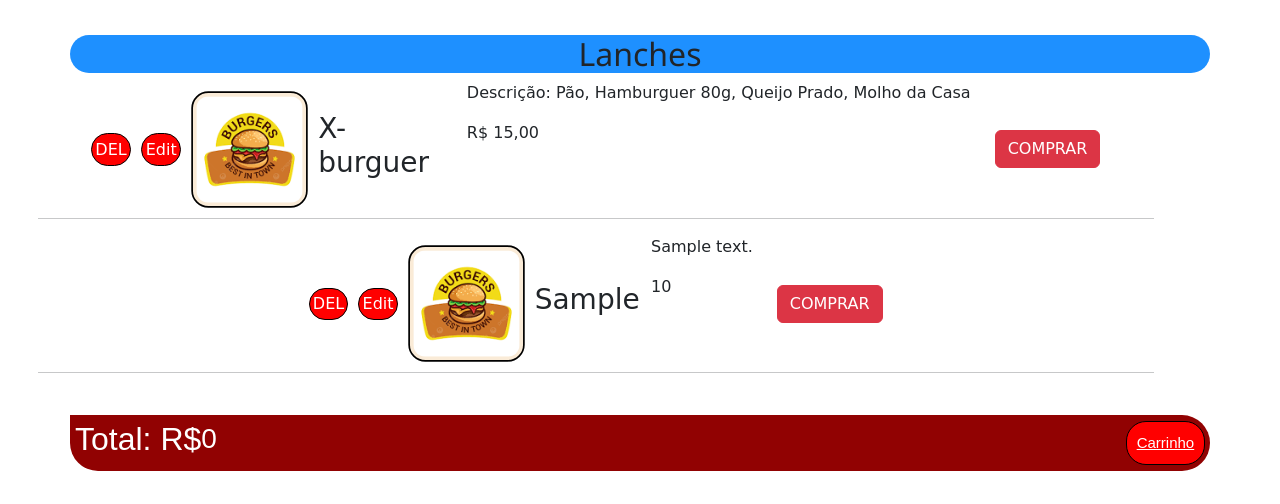
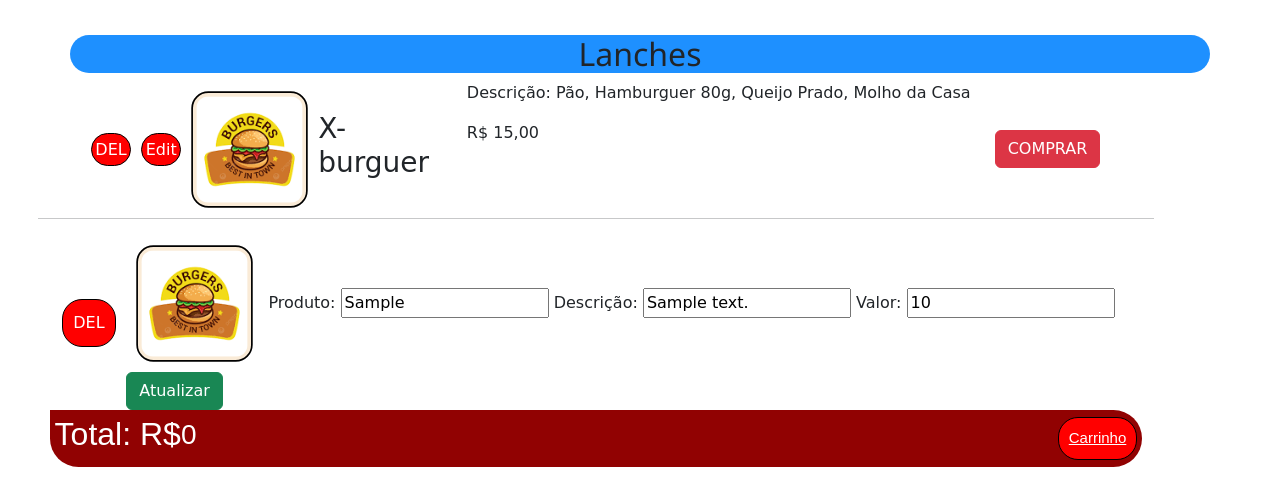
Before and after one commit to Guilherm3Rodrigues/delivery, a PHP site: page /del_public/cardapio.php?acao=Atualizar in a window 1280 px wide. Shown: the part 296-800 px from the top of the page. Run offline with PHP 8.4, Linux system fonts and the light colour scheme; tables that the repository leaves empty or names only in its code hold one stand-in row (values such as "Sample post").

Commit message:
Função editar OK, layout UMA DROGA

```diff
--- a/del_public/cardapio.php
+++ b/del_public/cardapio.php
@@ -12,61 +12,10 @@
     <meta charset="UTF-8">
     <meta name="viewport" content="width=device-width, initial-scale=1.0">
     <link href="https://cdn.jsdelivr.net/npm/bootstrap@5.3.0/dist/css/bootstrap.min.css" rel="stylesheet" integrity="sha384-9ndCyUaIbzAi2FUVXJi0CjmCapSmO7SnpJef0486qhLnuZ2cdeRhO02iuK6FUUVM" crossorigin="anonymous">
-    <script src="https://code.jquery.com/jquery-3.6.0.min.js"></script>
     <link rel="stylesheet" type="text/css" href="style.css">
     <title>Cardapio</title>
 
     <script>
-
-        function editar(id, txt_descricao)
-        {
-            // =================== criando form para edição
-            let form = document.createElement('form')
-            form.action = 'ponteInfo.php?acao=Atualizar'
-            form.method = 'post'
-            //Estetica
-            form.className = 'row'
-
-            // =================== criando input para entrada de dados
-            let input = document.createElement('input')
-            input.type = 'text'
-            input.name = 'descricao'
-            //col-9 é estetica
-            input.className = 'col-9 form-control'
-            input.value = txt_descricao
-
-            // =================== criando input hidden para o ID
-            let inputId = document.createElement('input')
-            inputId.type = 'hidden'
-            inputId.name = 'id'
-            inputId.value = id
-
-            // =================== criando um button para enviar o form
-            let button = document.createElement('button')
-            button.type = 'submit'
-            //col-3 é estetica
-            button.className = 'col-3 btn btn-info'
-            button.innerHTML = 'Atualizar'
-
-            // =================== incluindo input no form
-            form.appendChild(input)
-
-            // =================== incluindo inputId no form
-            form.appendChild(inputId)
-
-            // =================== incluindo button no form
-            form.appendChild(button)
-
-            console.log(form)
-
-            // =================== incluindo ID dinamico
-            let produto = document.getElementById('produto_'+ id)
-
-            // =================== limpando as informaçoes antigas
-            produto.innerHTML = ''
-
-            produto.insertBefore(form, produto[0])
-        }
 
         function remover (id)
         {
@@ -78,6 +27,12 @@
 
         {
             location.href = 'cardapio.php?acao=recuperar&&id='+id;
+        }
+
+        function teste(id)
+
+        {
+            location.href = 'cardapio.php?acao=Atualizar&&id='+id;
         }
 
     </script>
@@ -113,8 +68,9 @@
             <h2>Lanches</h2>
         </div>
 
+
+
         <div class="row container position-relative margem-produtos justify-content-center">
-
 
             <div class="col-md-auto justify-content-start d-flex align-items-center">
 
@@ -123,7 +79,7 @@
                     {
                         ?>
                             <button class="btn borda-comprar margem-varTotal">DEL</button>
-                        <button class="btn borda-comprar" onclick="editar()">Edit</button>
+                            <button class="btn borda-comprar" id="open">Edit</button>
                         <?php
                     };
                 ?>
@@ -151,34 +107,57 @@
                 <div class=" margem-produtos">
                     <button class="btn btn-danger">COMPRAR</button>
 
+                </div>
 
             </div>
 
-
-            </div>
-
-
-        <hr> <!-- fim de um produto, inicio de outro ================================================================ -->
+            <hr> <!-- INICIO OUTRO PRODUTO ================================================================ -->
 
 
             <?php foreach($listaCardapio as $indice => $produto)
-
             { ?>
-
+                <div class="row">
                     <div class="col-md-auto justify-content-start d-flex align-items-center">
 
                                 <?php
                                 if (isset($_GET['acao']) && $_GET['acao'] == 'Atualizar')
-                        {
-                            ?>
-                                <button class="btn borda-comprar margem-varTotal" onclick="remover(<?php print $produto->id ?>)">DEL</button>
-                                <button class="btn borda-comprar" onclick="editar(<?php print $produto->id ?>, '<?php print $produto->descricao ?>')">Edit</button>
+                                {?>
+                                    <button class="btn borda-comprar margem-varTotal"
+                                    onclick="remover(<?php print $produto->id ?>)">DEL</button>
+
+                                            <form method="post">
+
+                                                <img src="imagens/logo-index.png"
+                                                class="img-produtos2 position-relative borda-img img-thumbnail"
+                                                alt="Imagem Produto">
+
+                                                <label for="produto">Produto:</label>
+
+                                                <input type="text" id="produto" name="produto"
+                                                value="<?php print $produto->produto?>">
+
+
+                                                <label for="descricao">Descrição:</label>
+
+                                                <input type="text" id="descricao" name="descricao"
+                                                    value="<?php print $produto->descricao?>">
+
+                                                <label for="valor">Valor:</label>
+
+                                                <input type="text" id="valor" name="valor"
+                                                    value="<?php print $produto->valor?>">
+
+                                                <input type="hidden" id="id" name="id" value="<?php print $produto->id ?>" >
+                                                    <button class="btn btn-success">Atualizar</button>
+                                            </form>
+
+
                                 <?php
                                 }
 
-                    ?>
-
-
+                                else
+                                {?>
+                                    <div class="col-md-auto justify-content-start d-flex align-items-center">
                                         <img src="imagens/logo-index.png" class="img-produtos2 position-relative borda-img img-thumbnail" alt="Imagem Produto"></td>
 
                                         <h3><?php print $produto->produto ?></h3>
@@ -198,13 +177,15 @@
 
                                     </div>
 
-            <hr>
-
-            <?php
-        };?>
 
 
+                    </div>
 
+                </div>
+
+            <?php               }
+            };?>
+            <!-- Fim do ciclo produto ======================================================================= !-->
         </div>
 
     <div class="container position-relative d-flex align-items-center borda-carrinho">
@@ -237,7 +218,8 @@
 
     </div>
 
-
+<script src="https://code.jquery.com/jquery-3.6.0.min.js"></script>
+<script src="script.js"></script>
 </body>
 
 </html>
--- a/del_public/index.php
+++ b/del_public/index.php
@@ -74,7 +74,7 @@
             </a>
             <br>
             <br>
-            <button id="adm" class="borda-carrinho fs-3 fw-bolder btn btn-danger position-relative bottom-0 start-50 translate-middle btn btn-lg btn-primary rounded-pill">
+            <button id="open" class="borda-carrinho fs-3 fw-bolder btn btn-danger position-relative bottom-0 start-50 translate-middle btn btn-lg btn-primary rounded-pill">
                 Administrador
             </button>
 
--- a/del_public/script.js
+++ b/del_public/script.js
@@ -1,4 +1,10 @@
 function abrirDialog()
+{
+    const dialog = document.getElementById('dialog');
+    dialog.showModal();
+}
+
+function abrirDialogEditar()
 {
     const dialog = document.getElementById('dialog');
     dialog.showModal();
@@ -11,8 +17,11 @@ function fecharDialog()
 }
 
 
-const botaoAdministrador = document.getElementById('adm');
+const botaoAdministrador = document.getElementById('open');
 botaoAdministrador.addEventListener('click', abrirDialog);
 
 const botaoFechar = document.getElementById('fecharDialog');
 botaoFechar.addEventListener('click', fecharDialog);
+
+const botãoEditar = document.getElementById('editar');
+botaoAdministrador.addEventListener('click', abrirDialog);
--- a/private_delivery/comandos.php
+++ b/private_delivery/comandos.php
@@ -50,9 +50,11 @@ class Comandos
 
     public function editar()
     {
-        $query = 'update itens_cardapio set descricao = :descricao where id = :id';
+        $query = 'update itens_cardapio set descricao = :descricao, produto = :produto, valor = :valor where id = :id';
         $stmt = $this->conexao->prepare($query);
         $stmt->bindValue(':descricao', $this->cardapio->__get('descricao'));
+        $stmt->bindValue(':produto', $this->cardapio->__get('produto'));
+        $stmt->bindValue(':valor', $this->cardapio->__get('valor'));
         $stmt->bindValue(':id', $this->cardapio->__get('id'));
         return $stmt->execute();
 
--- a/private_delivery/dados.php
+++ b/private_delivery/dados.php
@@ -63,19 +63,34 @@
             $listaCardapio = $comandos->buscar();
 
 
-            if(isset($_POST['descricao']) && $_POST['id'])
+            if(isset($_POST['id']))
             {
-
-                $admCardapio->__set('descricao', $_POST['descricao']);
                 $admCardapio->__set('id', $_POST['id']);
 
-                print $admCardapio->__get('id');
-                print $admCardapio->__get('descricao');
+                if (isset($_POST['descricao']))
+                {
+                    $admCardapio->__set('descricao', $_POST['descricao']);
+                }
+                if (isset($_POST['valor']))
+                {
+                    $admCardapio->__set('valor', $_POST['valor']);
+                }
+                if (isset($_POST['produto']))
+                {
+                    $admCardapio->__set('produto', $_POST['produto']);
+                }
+
+
+                //print $admCardapio->__get('id');
+                //print $admCardapio->__get('descricao');
 
                 $comandos->editar();
 
+
+
                 header('location: cardapio.php?acao=Atualizar');
             }
+
 
         }
 
```
Lines whose indentation alone changed are shown as unchanged.
